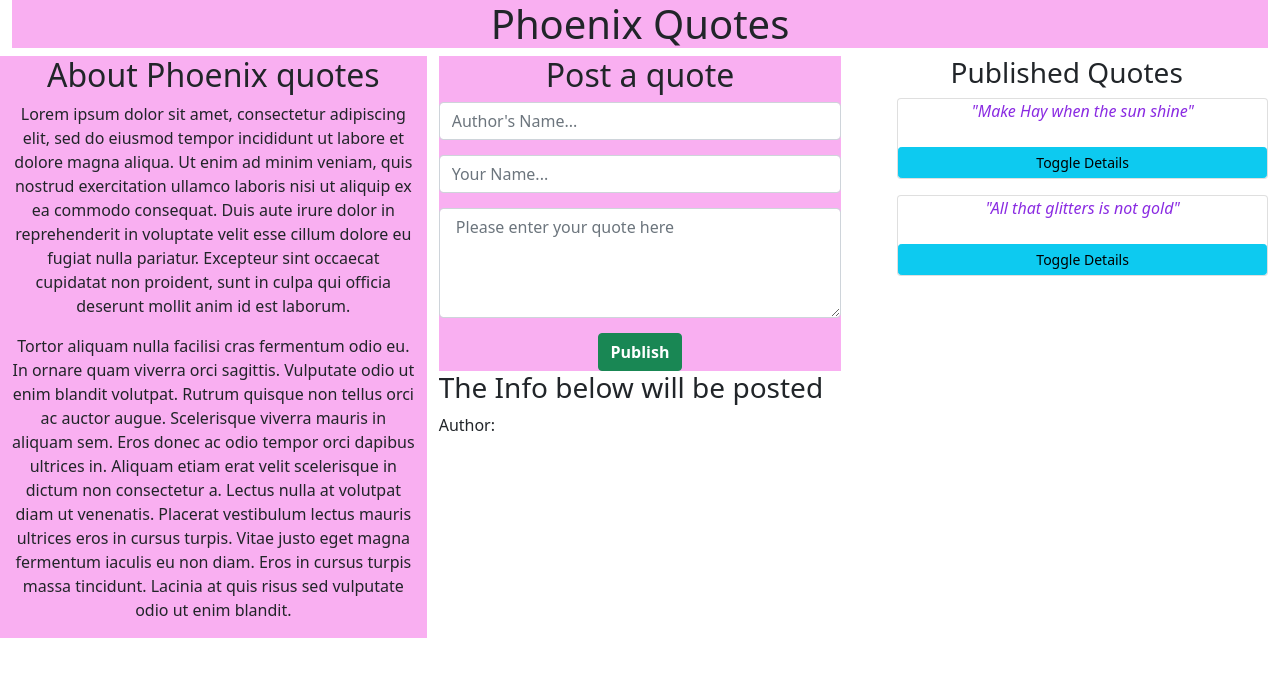
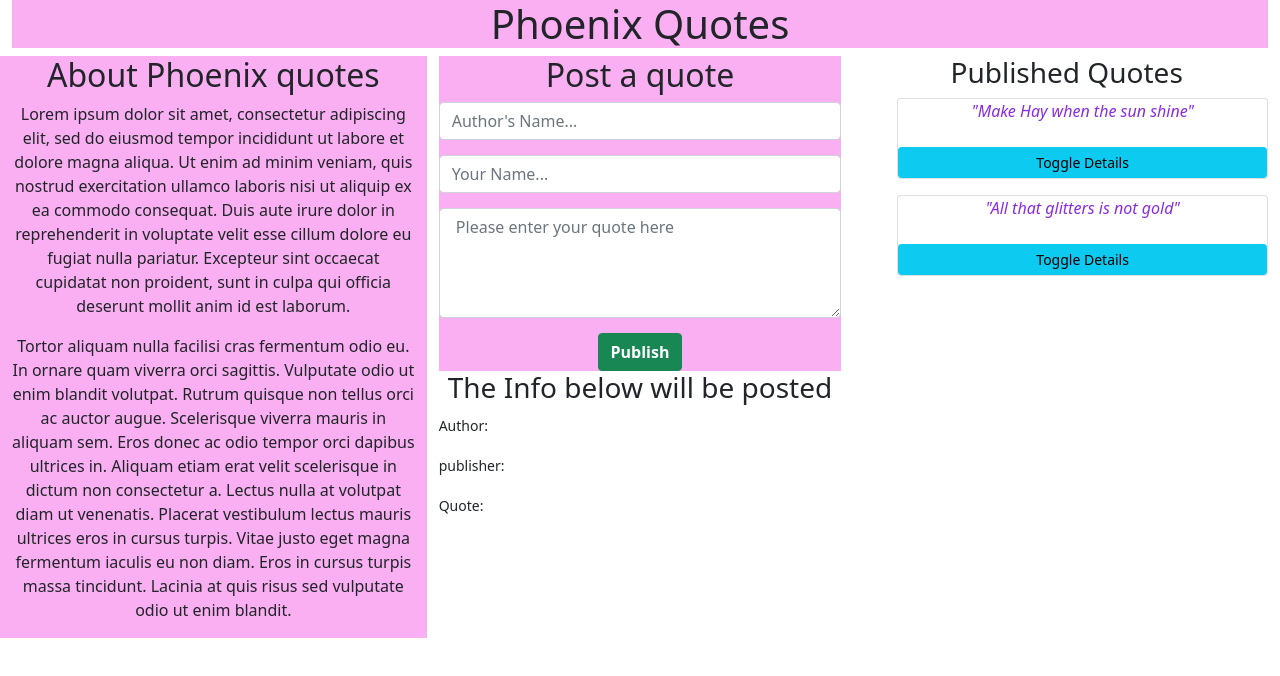
Before and after one commit to Kevson102/Phoenix-Quotes, an Angular app: page / in a window 1280 px wide. Shown: the top 676 px of the page. Built offline with nearby package versions, Linux system fonts and the light colour scheme.

Commit message:
USES TWO WAY DATA BINDING TO DISPLAY THE INPUTS OF THE OTHER TWO FORM FIELDS IN REAL TIME

```diff
--- a/src/app/quote-form/quote-form.component.html
+++ b/src/app/quote-form/quote-form.component.html
@@ -17,8 +17,8 @@
   </form>
 </div>
 <div class="varify">
-  <h3>The Info below will be posted</h3>
-  <p>Author: {{newQuote.quoteAuthor}}</p>
-  <!-- <p>publisher: {{newQuote.quotePublisher}}</p>
-  <p>Quote: {{newQuote.quoteStatement}}</p> -->
+  <h3 class="text-center">The Info below will be posted</h3>
+  <p><small>Author: {{newQuote.quoteAuthor}}</small></p>
+  <p><small>publisher: {{newQuote.quotePublisher}}</small></p>
+  <p><small>Quote: {{newQuote.quoteStatement}}</small></p>
 </div>
```
